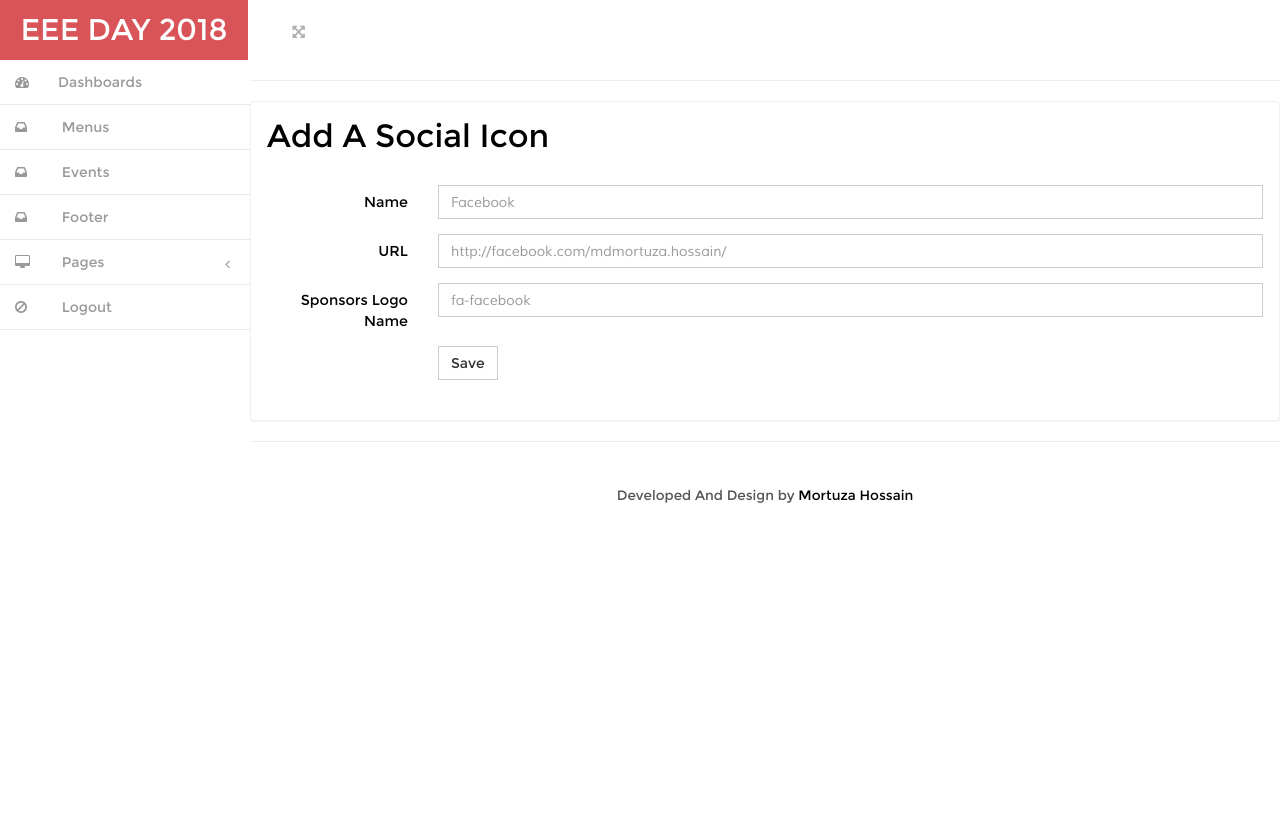
After one commit to mortuzahossain/eeeday, a PHP site: page /admin/addsocialicon.php in a window 1280 px wide. The commit adds this page. Run offline with PHP 8.4, Linux system fonts and the light colour scheme; the visitor is signed in with stand-in values (Sample User, id 1).

Commit message:
Done Adding Social Icon :)

```diff
--- /dev/null
+++ b/admin/addsocialicon.php
@@ -0,0 +1,57 @@
+<?php
+    include('inc/top.php');
+?>
+<hr>
+
+<?php
+  if (isset($_POST['save'])) {
+    $name = addslashes($_POST['name']);
+    $url = addslashes($_POST['url']);
+    $logo = addslashes($_POST['logo']);
+
+    $sql = "INSERT INTO sociallinks (name, link, iconname) VALUES ('$name','$url','$logo')";
+
+    if (mysqli_query($con, $sql)) {
+      echo "Data is saved.";
+    } else {
+      echo "Error in Database may be . Please try again.";
+    }
+
+  }
+
+?>
+
+
+<div class="grid-form1">
+<h3 id="forms-horizontal">Add A Social Icon</h3>
+<form class="form-horizontal" action="" method="post" enctype="multipart/form-data">
+  <div class="form-group">
+    <label class="col-sm-2 control-label hor-form">Name</label>
+    <div class="col-sm-10">
+      <input type="text" class="form-control"  name="name" placeholder="Facebook">
+    </div>
+  </div>
+  <div class="form-group">
+    <label for="name" class="col-sm-2 control-label hor-form">URL</label>
+    <div class="col-sm-10">
+      <input type="text" class="form-control" name="url" placeholder="http://facebook.com/mdmortuza.hossain/">
+    </div>
+  </div>
+  <div class="form-group">
+    <label class="col-sm-2 control-label hor-form">Sponsors Logo Name</label>
+    <div class="col-sm-10">
+      <input type="text" class="form-control" name="logo" placeholder="fa-facebook">
+    </div>
+  </div>
+  <div class="form-group">
+    <div class="col-sm-offset-2 col-sm-10">
+      <button type="submit" name="save" class="btn btn-default">Save</button>
+    </div>
+  </div>
+</form>
+</div>
+
+<hr>
+<?php
+    include('inc/bottom.php');
+?>
--- a/admin/css/style.css
+++ b/admin/css/style.css
@@ -2891,3 +2891,10 @@ textarea.form-control1 {
   color: #000;
   background: #ff0;
 }
+
+.myicon{
+font-size: 15px !important;
+width: 38%  !important;
+text-align: center !important;
+height: 26px !important;
+}
--- a/admin/footer.php
+++ b/admin/footer.php
@@ -78,7 +78,7 @@
             <td><?php echo $serialno; ?></td>
             <td><?php echo $socialicon['name']; ?></td>
             <td><a href="<?php echo $socialicon['link']; ?>" target="_blank" class="btn btn-success mybun">View</a></td>
-            <td><i class="fa <?php echo $socialicon['iconname'];  ?>" aria-hidden="true"></i></td>
+            <td width='10%'><i class=" fa <?php echo $socialicon['iconname'];  ?> myicon" aria-hidden="true"></i></td>
             <td><a href="editsocialicon.php?id=<?php echo $socialicon['id']; ?>" class="btn btn-success mybun">Edit</a></td>
             <td><a href="deletesocialicon.php?id=<?php echo $socialicon['id']; ?>" class="btn btn-danger mybun">Delete</a></td>
         </tr>
```
